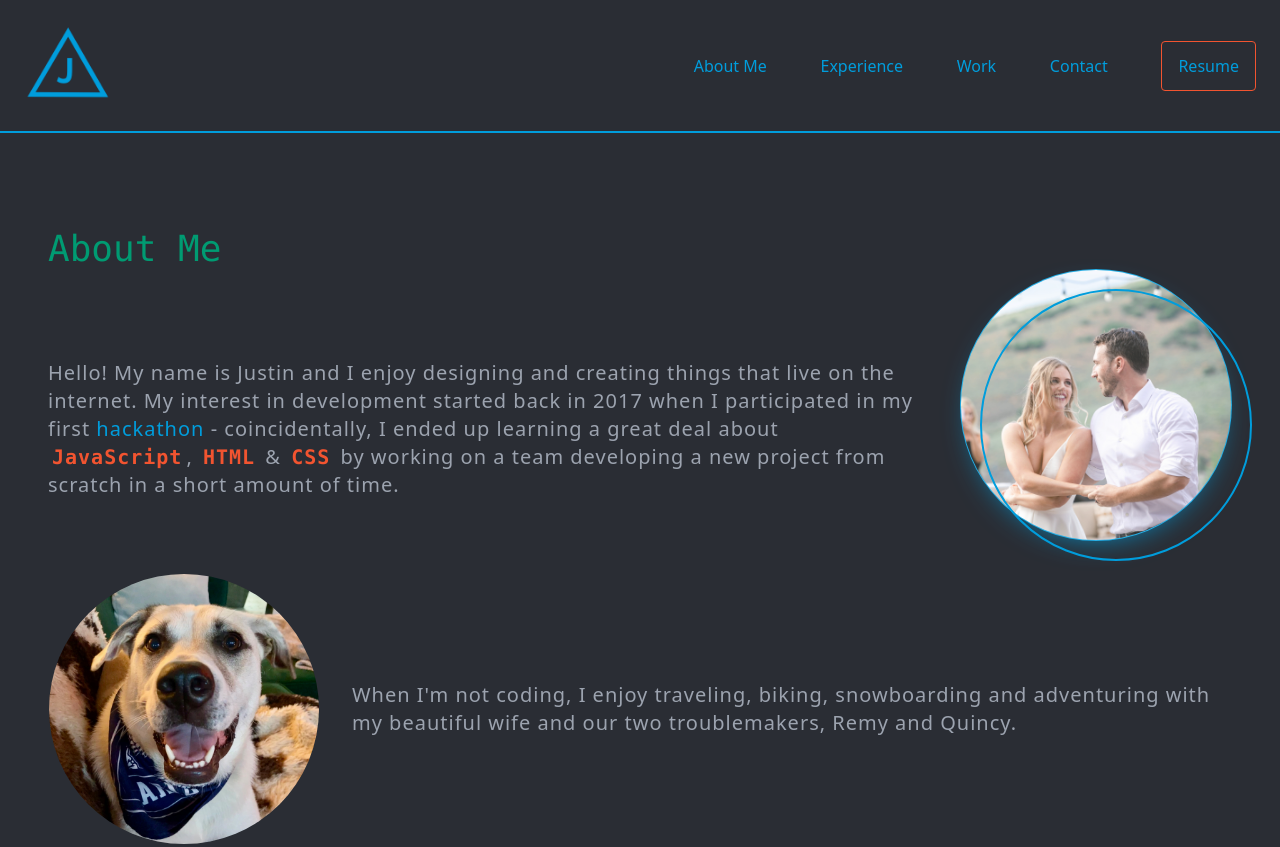
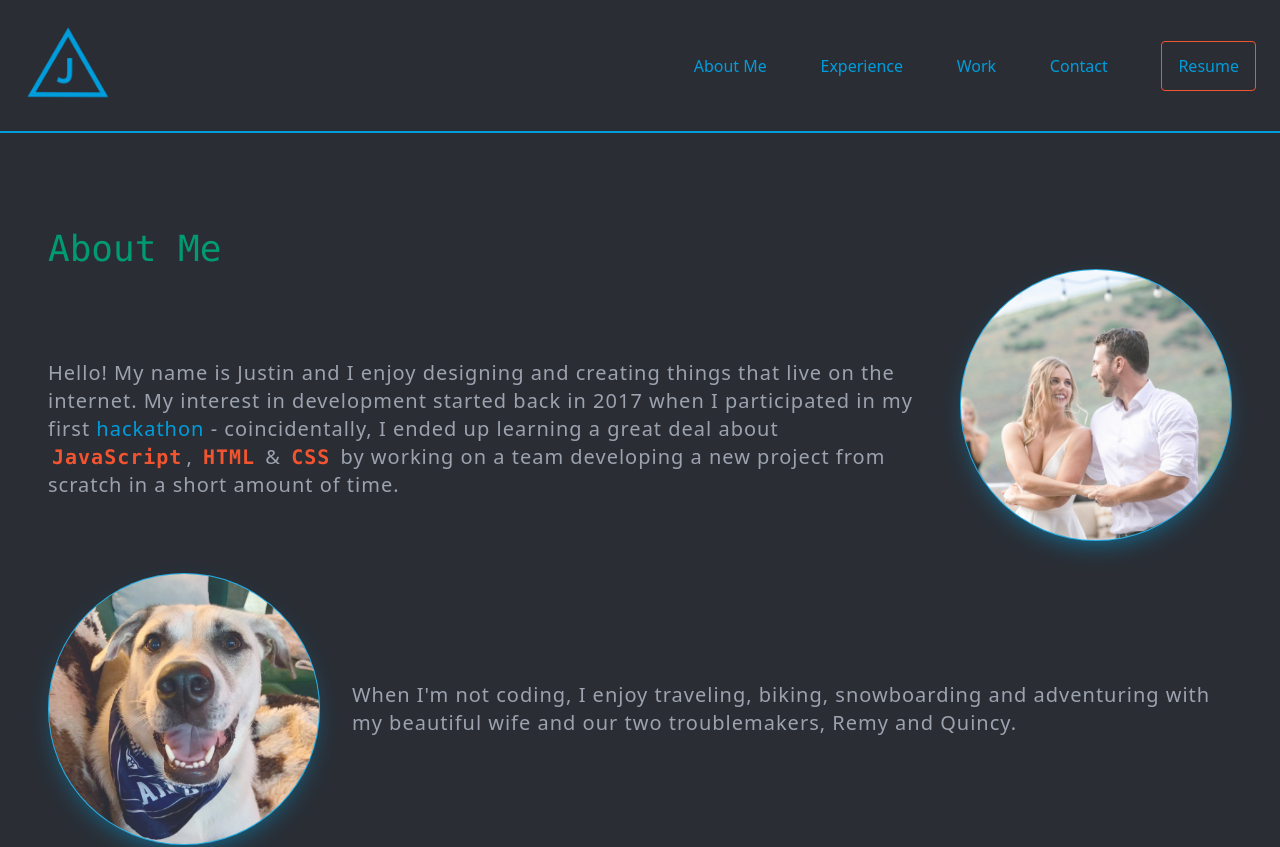
Before and after one commit to jmblalock/next-js-blog, a Next.js app: page /about in a window 1280 px wide. Shown: the top 847 px of the page. Built offline with nearby package versions, Linux system fonts and the light colour scheme.

Commit message:
z-index with wrapper working

```diff
--- /dev/null
+++ b/components/ImageWrapper.js
@@ -0,0 +1,3 @@
+export default function ImageWrapper({ children }) {
+  return <div className="wrapper z-0">{children}</div>;
+}
--- a/pages/about.js
+++ b/pages/about.js
@@ -1,5 +1,6 @@
 import Container from "../components/Container";
 import CodeTag from "../components/CodeTag";
+import ImageWrapper from "../components/ImageWrapper";
 
 export default function About() {
   return (
@@ -23,15 +24,16 @@ export default function About() {
           <CodeTag>CSS</CodeTag> by working on a team developing a new project
           from scratch in a short amount of time.
         </p>
-        <div className="z-0 w-full wrapper order-2 md:order-2">
-          <picture className="">
+        <div className="wrapper order-2 md:order-2">
+          <picture className="z-10">
             <img
-              className="z-10 w-full rounded-full border border-transparent hover:ring-4 hover:ring-dark-blue-grey"
+              className="rounded-full border border-transparent hover:ring-4 hover:ring-dark-blue-grey"
               src="/images/avatar.jpeg"
               alt="My Avatar"
             />
           </picture>
         </div>
+        <div className="wrapper order-4 md:order-3">
           <picture className="order-4 md:order-3">
             <img
               className="rounded-full border border-transparent hover:ring-4 hover:ring-dark-blue-grey"
@@ -39,6 +41,7 @@ export default function About() {
               alt="Remy"
             />
           </picture>
+        </div>
         <p className="order-3 md:order-4 md:self-center md:col-span-3 tracking-wider text-xl text-gray-400">
           When I'm not coding, I enjoy traveling, biking, snowboarding and
           adventuring with my beautiful wife and our two troublemakers, Remy and
@@ -67,6 +70,7 @@ export default function About() {
             </li>
           </ul>
         </div>
+        <div className="wrapper order-6 md:order-6">
           <picture className="order-6 md:order-6">
             <img
               className="rounded-full border border-transparent hover:ring-4 hover:ring-dark-blue-grey"
@@ -75,6 +79,7 @@ export default function About() {
             />
           </picture>
         </div>
+      </div>
     </Container>
   );
 }
--- a/styles/globals.css
+++ b/styles/globals.css
@@ -44,7 +44,8 @@
     border-radius: 50%;
     border: 2px solid #009ddc;
     transition: all 0.25s cubic-bezier(0.645, 0.045, 0.355, 1);
-    top: 20px;
-    left: 20px;
+    top: 1px;
+    left: 1px;
+    z-index: -1;
   }
 }
```
Lines whose indentation alone changed are shown as unchanged.
